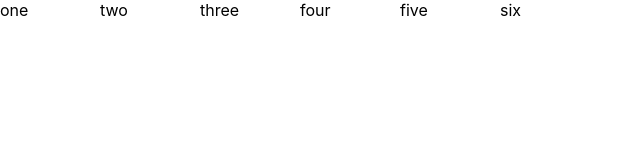
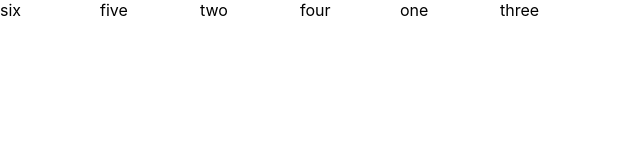
Before and after one commit to andnorda/pickorder, a Next.js app: page / in a window 1280 px wide. Shown: the top 160 px of the page, without its empty margins (0-640 px from the left). Built offline with nearby package versions, Linux system fonts and the light colour scheme.

Commit message:
use local storage

```diff
--- a/package.json
+++ b/package.json
@@ -12,7 +12,8 @@
     "@dnd-kit/sortable": "^5.1.0",
     "next": "12.0.7",
     "react": "17.0.2",
-    "react-dom": "17.0.2"
+    "react-dom": "17.0.2",
+    "usehooks-ts": "^2.1.1"
   },
   "devDependencies": {
     "@types/node": "16.11.12",
--- a/pages/index.tsx
+++ b/pages/index.tsx
@@ -1,22 +1,34 @@
-import { useState } from "react";
 import { arrayMove } from "@dnd-kit/sortable";
-
 import SortableList from "./SortableList";
 import SortableItem from "./SortableItem";
 import Item from "./Item";
+import { useLocalStorage } from "usehooks-ts";
+
+interface Items {
+  [id: string]: { name: string };
+}
 
 const App = () => {
-  const [items, setItems] = useState([
-    { id: "1", name: "one" },
-    { id: "2", name: "two" },
-    { id: "3", name: "three" },
-    { id: "4", name: "four" },
-    { id: "5", name: "five" },
-    { id: "6", name: "six" },
+  const [order, setOrder] = useLocalStorage("order", [
+    "6",
+    "5",
+    "2",
+    "4",
+    "1",
+    "3",
   ]);
 
+  const items: Items = {
+    "1": { name: "one" },
+    "2": { name: "two" },
+    "3": { name: "three" },
+    "4": { name: "four" },
+    "5": { name: "five" },
+    "6": { name: "six" },
+  };
+
   const onChange = (oldIndex: number, newIndex: number) =>
-    setItems((items) => arrayMove(items, oldIndex, newIndex));
+    setOrder((order) => arrayMove(order, oldIndex, newIndex));
 
   return (
     <ol
@@ -28,10 +40,10 @@ const App = () => {
         flexWrap: "wrap",
       }}
     >
-      <SortableList ids={items.map(({ id }) => id)} onChange={onChange}>
-        {items.map(({ id, name }) => (
+      <SortableList ids={order} onChange={onChange}>
+        {order.map((id) => (
           <SortableItem key={id} id={id}>
-            <Item>{name}</Item>
+            <Item>{items[id].name}</Item>
           </SortableItem>
         ))}
       </SortableList>
```
Also changed, not shown: 1 other file (tests, documents, lock files or other folders).
